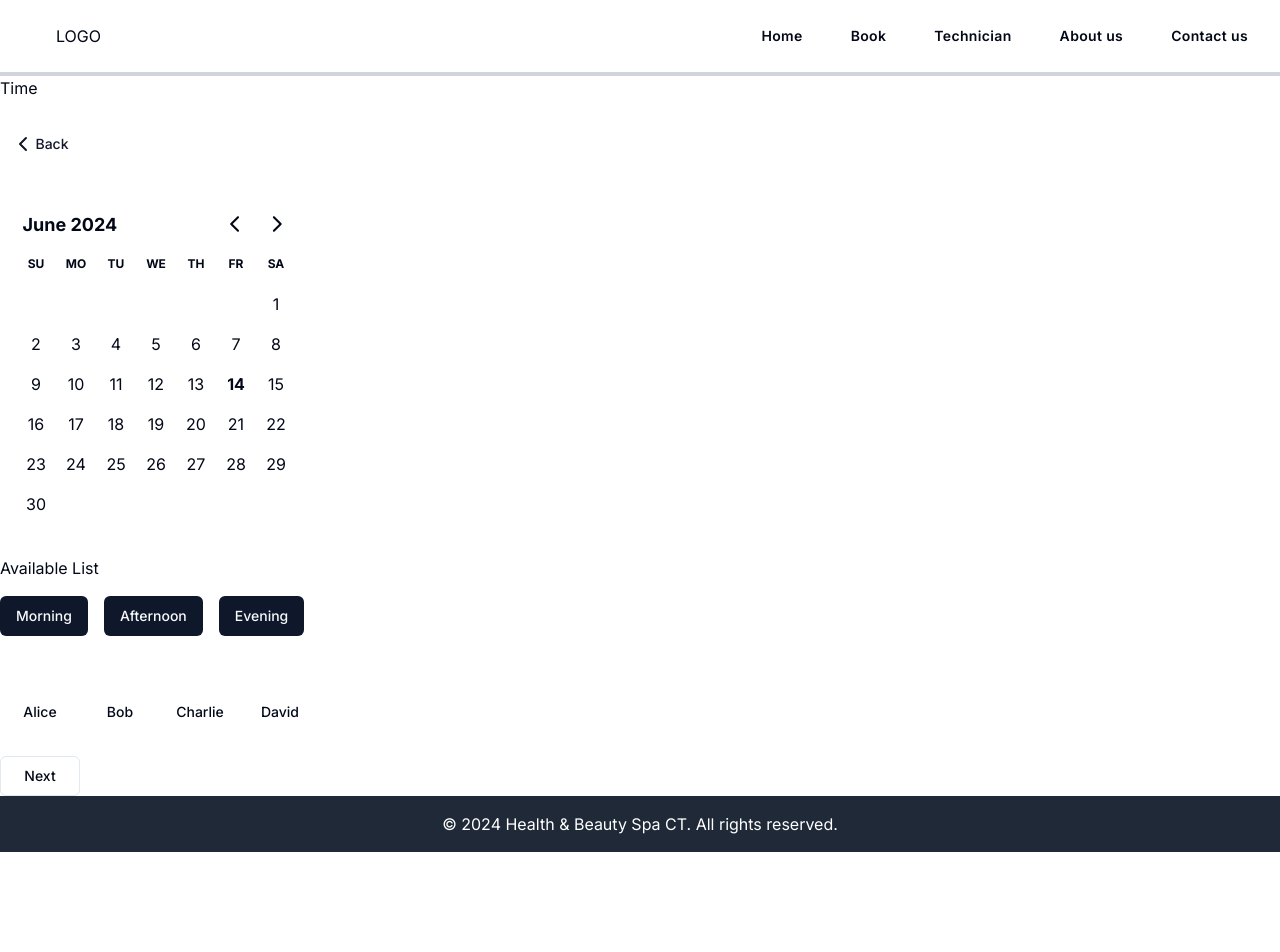
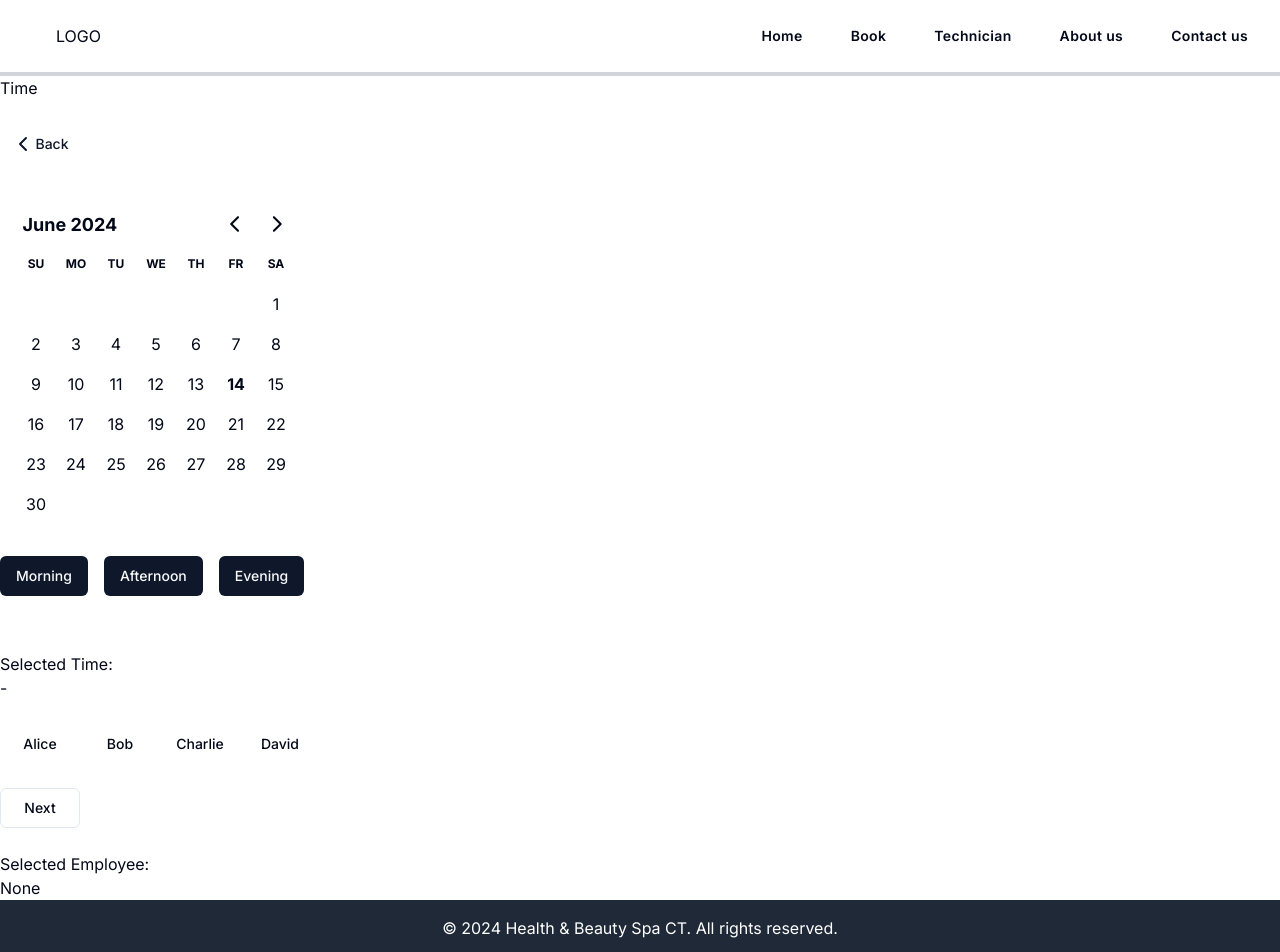
Before and after one commit to HaifengXiao-29/Appointment-System, a Next.js app: page /dashboard/book/time in a window 1280 px wide. Shown: the top 952 px of the page. Before the commit the page ends 852 px from the top, so only its background shows below. Built offline with nearby package versions, Linux system fonts and the light colour scheme.

Commit message:
update time page

```diff
--- a/app/dashboard/book/time/page.tsx
+++ b/app/dashboard/book/time/page.tsx
@@ -20,6 +20,10 @@ export default function Time() {
     const [disabledEmployees, setDisabledEmployees] = useState([]);
     const [selectedEmployee, setSelectedEmployee] = useState("");
 
+    const [selectedSlot, setSelectedSlot] = useState({ start: "", end: "" });
+
+
+
     const handleButtonClick = (url) => {
         router.push(url); // 替换成你要导航的目标页面路径
     };
@@ -29,11 +33,17 @@ export default function Time() {
         setDisabledEmployees(data.map(spot => spot.employee));
     };
 
+    const handleSlotSelect = (start, end) => {
+        setSelectedSlot({ start, end });
+    };
+
     const handleDateSelect = async (date) => {
         setSelected(date);
     };
 
     const handleEmployeeToggle = (employee) => {
+
+
         if (employee === selectedEmployee) {
             // If the current selected employee is clicked again, deselect and enable all non-taken employees
             setSelectedEmployee("");
@@ -62,6 +72,23 @@ export default function Time() {
 
     }, []);
 
+
+    const handleSubmit = (event) => {
+        event.preventDefault();
+
+        const params = new URLSearchParams(queryParams);
+
+        if (selectedEmployee) {
+            params.set('selectedEmployee', selectedEmployee);
+        }
+        if (selectedSlot.start && selectedSlot.end) {
+            params.set('start', selectedSlot.start);
+            params.set('end', selectedSlot.end);
+        }
+
+        router.push(`/dashboard/book/time/info?${params.toString()}`);
+    };
+
     return (
         <>
             <div className={"flex flex-col justify-between"}>
@@ -87,8 +114,16 @@ export default function Time() {
                     handleDateSelect={handleDateSelect}
                     duration={queryParams.duration}
                     takenTime={handleTakenTime}
+                    onTimeSelect={handleSlotSelect}
                     />
                 </Suspense>
+
+                <br/>
+
+                <div>
+                    <h2>Selected Time:</h2>
+                    <p>{selectedSlot.start} - {selectedSlot.end}</p>
+                </div>
 
                 <br/>
                 <div>
@@ -111,9 +146,15 @@ export default function Time() {
                 <Button
                     className={"px-2 py-2 w-20"}
                     variant="outline"
-                    onClick={() => handleButtonClick('/dashboard/book/time/info')}>
+                    onClick={handleSubmit}>
                     Next
                 </Button>
+
+                <br/>
+                <div>
+                    <h2>Selected Employee:</h2>
+                    <p>{selectedEmployee || "None"}</p>
+                </div>
 
 
 
--- a/components/dashboard/book/time/CustomDatePicker.tsx
+++ b/components/dashboard/book/time/CustomDatePicker.tsx
@@ -12,7 +12,7 @@ import ErrorAlert from "@/components/unity/ErrorAlert";
 
 
 
-export default function CustomDatePicker({selected, handleDateSelect ,  duration,  takenTime}) {
+export default function CustomDatePicker({selected, handleDateSelect ,  duration,  takenTime, onTimeSelect}) {
     const [timeSlots, setTimeSlots] = useState([]);
     const [showModal, setShowModal] =  React.useState({ isVisible: false, message: "" });
     const closeModal = () => {
@@ -56,6 +56,7 @@ export default function CustomDatePicker({selected, handleDateSelect ,  duration
                 params: { date: selected, startTime: start, endTime: end }
             });
             takenTime(response.data)
+            onTimeSelect(start,end)
 
         } catch (error) {
             console.error("Error fetching available times:", error);
@@ -67,7 +68,7 @@ export default function CustomDatePicker({selected, handleDateSelect ,  duration
         <>
             <div className={"flex flex-col gap-4"}>
                 <DayPicker mode="single" selected={selected} onSelect={handleDateSelect } />
-                <h1>Available List</h1>
+
 
                 <div className={"flex flex-row gap-4"}>
                     <Button onClick={() => handlePeriodClick(9, 13)}>Morning</Button>
```
